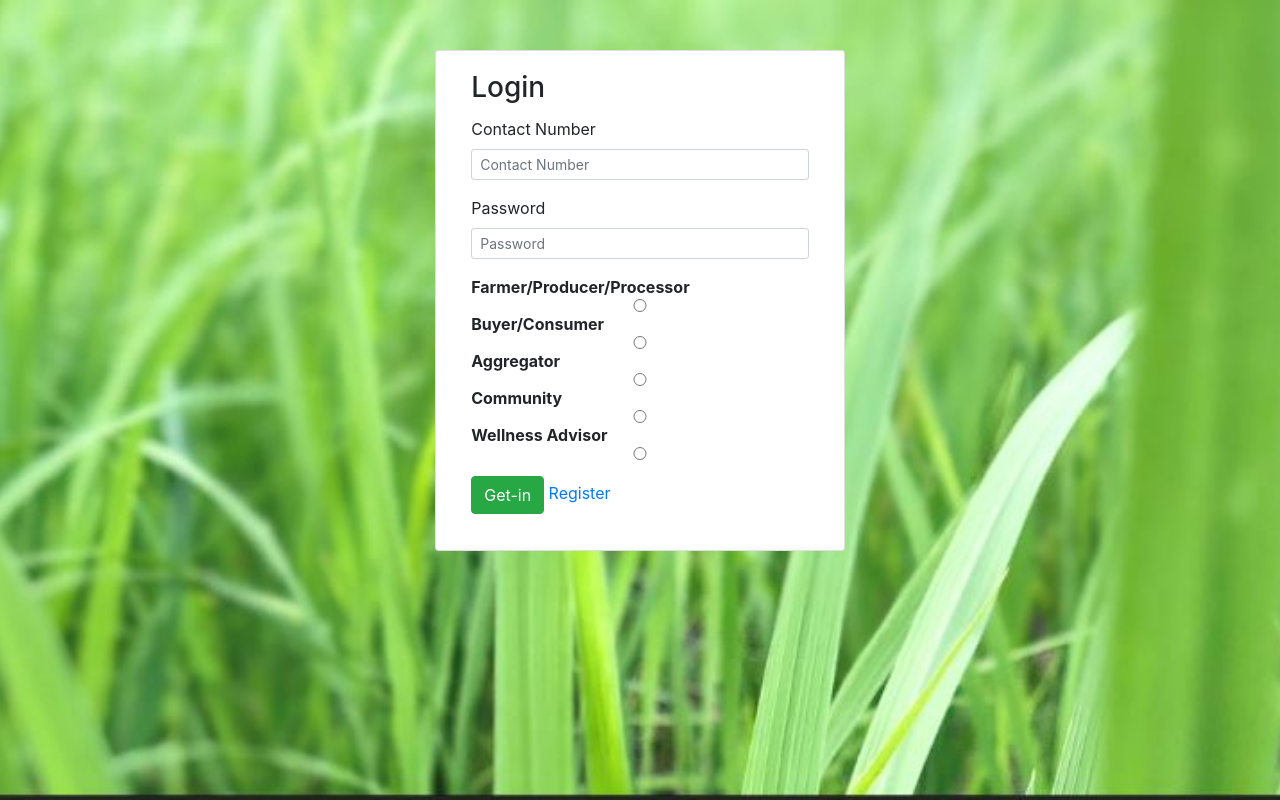
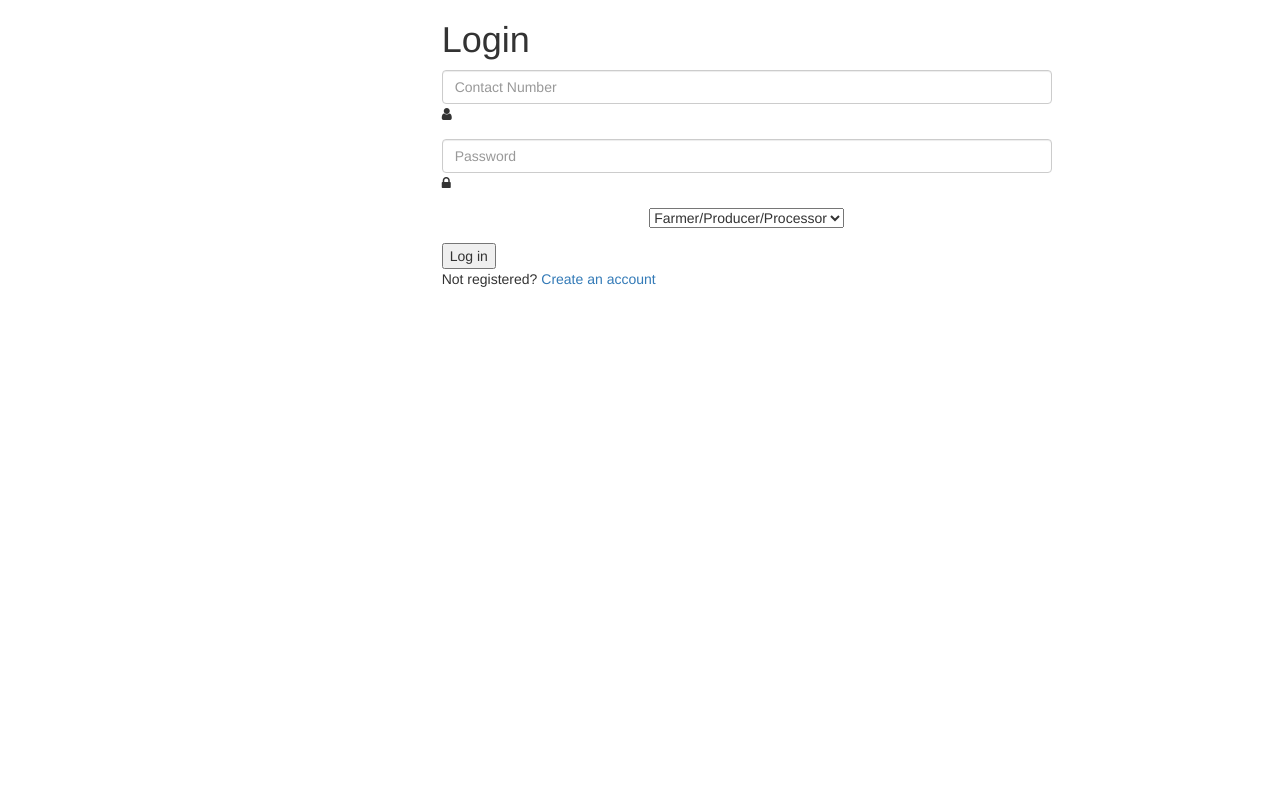
Before and after one commit to Pavanmaller/krishiyog, a PHP site: page /krishiyog/login.php in a window 1280 px wide. Run offline with PHP 8.4, Linux system fonts and the light colour scheme; some libraries are stand-ins or nearby versions.

Commit message:
Update login.php

```diff
--- a/krishiyog/login.php
+++ b/krishiyog/login.php
@@ -1,3 +1,4 @@
+<!DOCTYPE html>
 <?php
    include 'db_connect.php';
    function Validate($data){
@@ -28,6 +29,12 @@
         $active = $row['id'];
         $count = mysqli_num_rows($result);
         $_SESSION['category']=$category;
+        $_SESSION['fname']=$row['firstName'];
+        $_SESSION['lname']=$row['lastName'];
+        $_SESSION['mobile']=$row['bMobNo'];
+        $_SESSION['address']=$row['addressBuyer'];
+        $_SESSION['pincode']=$row['zipcode'];
+
         if($count <= 1)
         {
            $_SESSION['login_user'] = $number;
@@ -44,6 +51,7 @@
         $active = $row['id'];
         $count = mysqli_num_rows($result);
         $_SESSION['category']=$category;
+
         if($count == 1)
         {
 
@@ -61,11 +69,15 @@
         $active = $row['id'];
         $count = mysqli_num_rows($result);
         $_SESSION['category']=$category;
+        $_SESSION['fname']=$row['firstName'];
+        $_SESSION['lname']=$row['lastName'];
+        $_SESSION['mobile']=$row['mbNo'];
+
         if($count == 1)
         {
 
            $_SESSION['login_user'] = $number;
-           header("Location: index.html");
+           header("Location: index.php");
         }
       }
       if($category == 'medexpertdb')
@@ -78,6 +90,11 @@
         $active = $row['id'];
         $count = mysqli_num_rows($result);
         $_SESSION['category']=$category;
+        $_SESSION['fname']=$row['firstName'];
+        $_SESSION['lname']=$row['lastName'];
+        $_SESSION['mobile']=$row['mbNo'];
+        $_SESSION['specialization']=$row['specialization'];
+
         if($count == 1)
         {
 
@@ -95,11 +112,16 @@
         $active = $row['id'];
         $count = mysqli_num_rows($result);
         $_SESSION['category']=$category;
+        $_SESSION['fname']=$row['firstName'];
+        $_SESSION['lname']=$row['lastName'];
+        $_SESSION['mobile']=$row['sMobNo'];
+        $_SESSION['address']=$row['addressSeller'];
+        $_SESSION['pincode']=$row['zipcode'];
         if($count == 1)
         {
 
            $_SESSION['login_user'] = $number;
-           header("Location: index.html");
+           header("Location: index.php");
         }
       }
       /*$result = mysqli_query($connection,$sql);
@@ -113,85 +135,46 @@
       {
 
          $_SESSION['login_user'] = $number;
-         header("Location: index.html");
+         header("Location: index.php");
       }*/
       if($count<=0)
       {
-         $error = "Your Login Name or Password is invalid";
+         $error = '<span style="color:red;text-align:center;">Your Login Name or Password is invalid';
       }
    }
 ?>
 
+<html lang="en" >
 
- <html lang="en">
 <head>
-     <!-- <meta name="google-signin-scope" content="profile email">
-     <meta name="google-signin-client_id" content="1047018957941-c99a4imf38mmr0cf6d6l3e53kojti2fs.apps.googleusercontent.com">
-     <script src="https://apis.google.com/js/platform.js" async defer></script> -->
+  <meta charset="UTF-8">
+    <meta name="viewport" content="width=device-width, initial-scale=1, maximum-scale=1">
+  <title>Login</title>
 
-   <style media="screen">
-   body {
-     background: url(grass.JPG) no-repeat center center fixed;
-     -webkit-background-size: cover;
-     -moz-background-size: cover;
-     -o-background-size: cover;
-     background-size: cover;
-   }
+<link rel="stylesheet" href="https://maxcdn.bootstrapcdn.com/bootstrap/3.3.7/css/bootstrap.min.css">
+  <link rel='stylesheet' href='http://maxcdn.bootstrapcdn.com/font-awesome/4.2.0/css/font-awesome.min.css'>
 
-   .form-control:focus {
-     border-color: green;
-     box-shadow: inset 0 1px 1px rgba(0, 0, 0, 0.075), 0 0 8px rgba(36, 109, 6, 0.6);
-   }
-   .check
-   {
-       opacity:0.5;
-   	color:#996;
-   }
-   </style>
-   <!-- <div class="g-signin2" data-onsuccess="onSignIn" data-theme="dark"></div> -->
-   <!-- <script>
-     function onSignIn(googleUser) {
-       // Useful data for your client-side scripts:
-       var profile = googleUser.getBasicProfile();
-       console.log("ID: " + profile.getId()); // Don't send this directly to your server!
-       console.log('Full Name: ' + profile.getName());
-       console.log('Given Name: ' + profile.getGivenName());
-       console.log('Family Name: ' + profile.getFamilyName());
-       console.log("Image URL: " + profile.getImageUrl());
-       console.log("Email: " + profile.getEmail());
-
-       // The ID token you need to pass to your backend:
-       var id_token = googleUser.getAuthResponse().id_token;
-       console.log("ID Token: " + id_token);
-     };
-   </script> -->
+      <link rel="stylesheet" href="css/login.css">
 
 
-    <meta charset="utf-8">
-    <title>Krishiyog | Login</title>
-    <meta name="viewport" content="width=device-width, initial-scale=1, maximum-scale=1">
-    <script src="https://maxcdn.bootstrapcdn.com/bootstrap/4.0.0/js/bootstrap.min.js" integrity="sha384-JZR6Spejh4U02d8jOt6vLEHfe/JQGiRRSQQxSfFWpi1MquVdAyjUar5+76PVCmYl" crossorigin="anonymous"></script>
-    <link rel="stylesheet" href="https://maxcdn.bootstrapcdn.com/bootstrap/4.0.0/css/bootstrap.min.css" integrity="sha384-Gn5384xqQ1aoWXA+058RXPxPg6fy4IWvTNh0E263XmFcJlSAwiGgFAW/dAiS6JXm" crossorigin="anonymous">
 </head>
+
 <body>
-    <div class="card shadow container" style="width:32%;margin-top:50px;">
-      <div class="card-body">
-        <div class="card-title">
-        <h3>Login</h3>
+
+    <div class="login-form col-sm-12 col-md-6 col-md-offset-4">
+    <form  method="post" action="">
+     <h1 >Login</h1>
+     <div class="form-group ">
+       <input type="number" name="number" class="form-control" aria-describedby="number" placeholder="Contact Number" id="number" required>
+       <i class="fa fa-user"></i>
      </div>
-        <form  method="post" action="">
-          <div class="form-group">
-            <label for="exampleInputEmail1">Contact Number</label>
-            <input type="number" name="number" class="form-control form-control-sm" id="number" aria-describedby="number" placeholder="Contact Number">
-            <!-- <small id="number" class="form-text text-muted">We'll never share your email with anyone else.</small> -->
+     <div class="form-group log-status">
+       <input type="password" name="password" class="form-control" id="password" placeholder="Password">
+       <i class="fa fa-lock"></i>
      </div>
-          <div class="form-group">
-            <label for="exampleInputPassword1">Password</label>
-            <input type="password" name="password" class="form-control form-control-sm" id="password" placeholder="Password">
-          </div>
-          <div class="form-group">
-            <b>Farmer/Producer/Processor</b>
-            <input type="radio" class="form-control form-control-sm"name="category" value="sellerdb" required>
+     <div class="form-group" style="text-align:center;">
+
+       <!--<input type="radio" class="form-control"name="category" value="sellerdb" required>Farmer/Producer/Processor<br>
        <b>Buyer/Consumer</b>
        <input type="radio" class="form-control form-control-sm" name="category" value="buyerdb" required>
        <b>Aggregator</b>
@@ -199,15 +182,36 @@
        <b>Community</b>
        <input type="radio" class="form-control form-control-sm"name="category" value="communorg"required>
        <b>Wellness Advisor</b>
-            <input type="radio" class="form-control form-control-sm" name="category" value="medexpertdb"required>
+       <input type="radio" class="form-control form-control-sm" name="category" value="medexpertdb"required>-->
        <!-- <small id="number" class="form-text text-muted">We'll never share your email with anyone else.</small> -->
+       <select name="category">
+          <option class="form-control" value="sellerdb">Farmer/Producer/Processor</option>
+          <option class="form-control" value="buyerdb">Buyer/Consumer</option>
+          <option class="form-control" value="aggregator">Aggregator</option>
+          <option class="form-control" value="communorg">Community</option>
+          <option class="form-control" value="medexpertdb">Wellness Advisor</option>
+
+        </select>
      </div>
-          <span><?php echo $error; ?></span>
-          <button type="submit" name="login" class="btn btn-success">Get-in</button>
-          <a href="signup2.php">Register</a>
+     <div style="text-align:center;">  <span><?php echo $error; ?></span></div>
+
+
+     <button type="submit" name="login" class="log-btn" >Log in</button>
+<p class="message">Not registered? <a href="signup2.php">Create an account</a></p>
 </form>
    </div>
-    </div>
+  <script src='http://cdnjs.cloudflare.com/ajax/libs/jquery/2.1.3/jquery.min.js'></script>
+
+  <script src="https://ajax.googleapis.com/ajax/libs/jquery/3.3.1/jquery.min.js"></script>
+
+  <!-- Latest compiled JavaScript -->
+  <script src="https://maxcdn.bootstrapcdn.com/bootstrap/3.3.7/js/bootstrap.min.js">
+
+    <script  src="js/login.js"></script>
+
+
+
 
 </body>
+
 </html>
```
Lines whose indentation alone changed are shown as unchanged.
